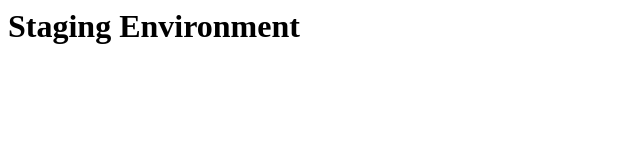
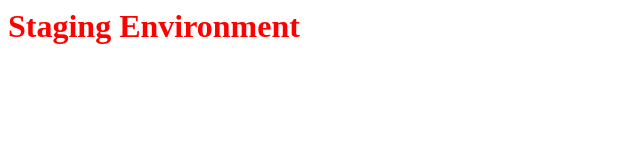
Before and after one commit to HarshalGundaCuelogic/Assignment, a plain HTML site: page index.html in a window 1280 px wide. Shown: the whole page, without its empty margins (0-640 px from the left). Drawn offline with Linux system fonts and the light colour scheme.

Commit message:
red color of staging

```diff
--- a/index.html
+++ b/index.html
@@ -1 +1,3 @@
-<h1>Staging Environment</h1>
+<h1>
+ <font color="red">Staging Environment</font>
+</h1>
```
